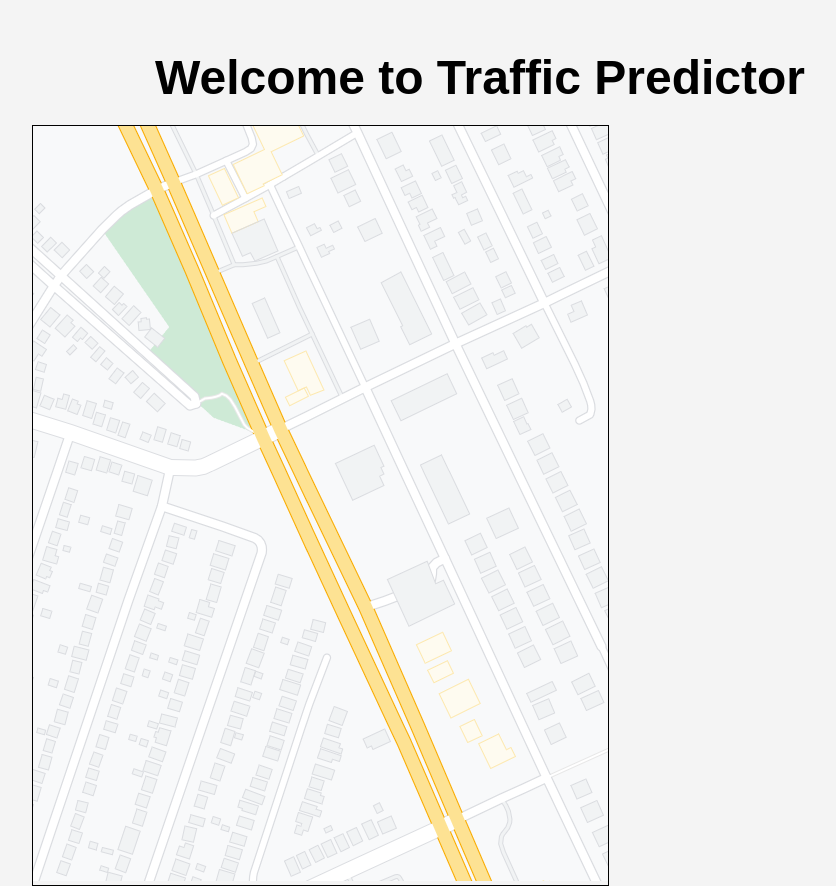
After one commit to Brady-Malott/Borderhacks2021, a Flask app: page /visualizer/ in a window 1280 px wide. The commit adds this page. Shown: the whole page, without its empty margins (160-996 px from the left). Run offline with Flask 2, Linux system fonts and the light colour scheme.

Commit message:
Setup boilerplate for visualizer view

```diff
--- a/src/__init__.py
+++ b/src/__init__.py
@@ -24,7 +24,8 @@ def create_app(test_config=None):
         pass
 
     # Define the blueprints
-    from . import form
+    from . import (form, visualizer)
     app.register_blueprint(form.bp)
+    app.register_blueprint(visualizer.bp)
 
     return app
--- a/src/static/style.css
+++ b/src/static/style.css
@@ -41,3 +41,12 @@ body {
   align-content: center;
   row-gap: 30px;
 }
+
+#visualizer-container {
+  display: flex;
+  margin-top: 20px;
+}
+
+#map-container {
+  border: 1px solid black;
+}
--- a/src/templates/base.html
+++ b/src/templates/base.html
@@ -2,7 +2,7 @@
 <title>Traffic Predictor</title>
 <link rel="stylesheet" href="{{ url_for('static', filename='style.css') }}" />
 <section class="content">
-  <header>{% block header %}{% endblock %}</header>
+  <header class="header-text">{% block header %}{% endblock %}</header>
   {% for message in get_flashed_messages() %}
   <div class="flash">{{ message }}</div>
   {% endfor %} {% block content %}{% endblock %}
--- /dev/null
+++ b/src/templates/visualizer/visualizer.html
@@ -0,0 +1,9 @@
+{% extends 'base.html' %} {% block header %}
+<h1>Welcome to Traffic Predictor</h1>
+{% endblock %} {% block content %}
+<div id="visualizer-container">
+  <div id="map-container">
+    <img src="../../static/map.png" alt="Map not found" />
+  </div>
+</div>
+{% endblock %}
--- /dev/null
+++ b/src/visualizer.py
@@ -0,0 +1,9 @@
+from flask import (
+  Blueprint, flash, g, redirect, render_template, request, session, url_for
+)
+
+bp = Blueprint('visualizer', __name__, url_prefix='/visualizer')
+
+@bp.route('/', methods=['GET'])
+def visualizer():
+    return render_template('visualizer/visualizer.html')
```
Also changed, not shown: src/static/map.png (added).
